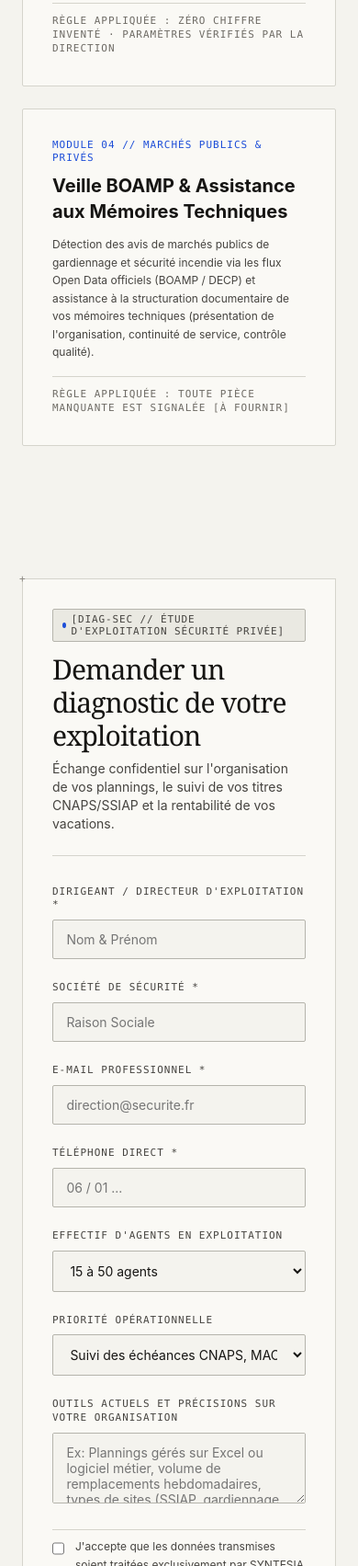
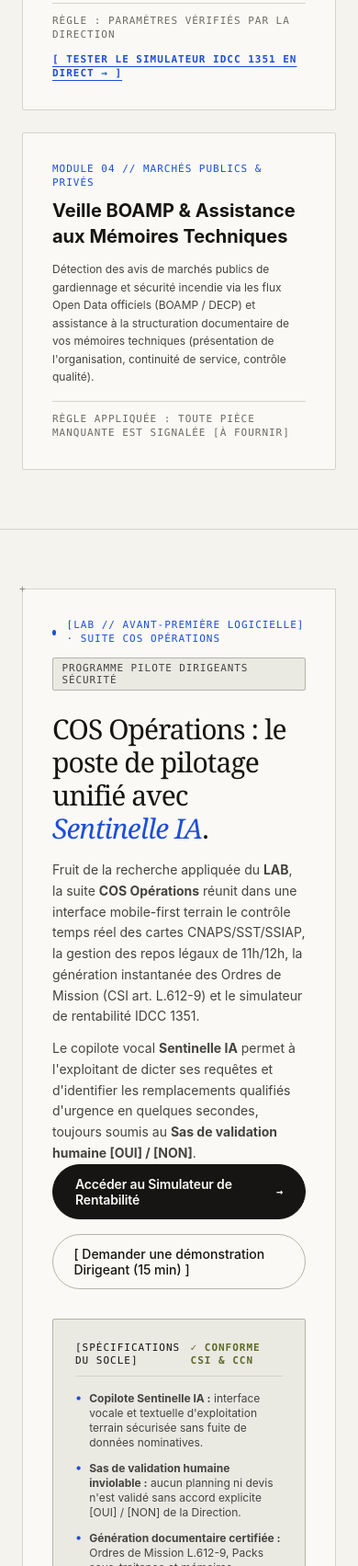
Before and after one commit to naitconv-web/agia-infrastructure, a plain HTML site: page sites/france/securite-privee/index.html in a window 390 px wide. Shown: the part 4570-6273 px from the top of the page at 92% size. Drawn offline with Linux system fonts and the light colour scheme.

Commit message:
feat(securite-privee): integrate COS Operations preview, Sentinelle IA, and live simulator CTA

```diff
--- a/sites/france/securite-privee/index.html
+++ b/sites/france/securite-privee/index.html
@@ -53,6 +53,7 @@
         <a href="#sous-metiers" class="hover:text-[#161513] transition">Sous-Métiers</a>
         <a href="#enjeux" class="hover:text-[#161513] transition">Contraintes Terrain</a>
         <a href="#solutions" class="hover:text-[#161513] transition">Architecture &amp; Modules</a>
+        <a href="#cos-operations" class="hover:text-[#161513] transition text-[#1D4ED8] font-semibold">COS Opérations (LAB)</a>
         <a href="#audit-secu" class="hover:text-[#161513] transition">Diagnostic</a>
       </nav>
 
@@ -73,8 +74,9 @@
         <a href="#enjeux" class="py-1.5 border-b border-[#EAE9E2]">01. Quatre Repères de Conformité</a>
         <a href="#sous-metiers" class="py-1.5 border-b border-[#EAE9E2]">02. Six Spécialités Prises en Charge</a>
         <a href="#solutions" class="py-1.5 border-b border-[#EAE9E2] font-semibold">03. Quatre Modules d'Ingénierie</a>
-        <a href="#audit-secu" class="py-1.5 border-b border-[#EAE9E2]">04. Demander un Diagnostic</a>
-        <a href="../../shared/mentions-legales-confidentialite.html" class="py-1.5 border-b border-[#EAE9E2] text-[#6E6B65]">05. Mentions Légales &amp; RGPD</a>
+        <a href="#cos-operations" class="py-1.5 border-b border-[#EAE9E2] text-[#1D4ED8] font-semibold">04. Avant-première COS Opérations</a>
+        <a href="#audit-secu" class="py-1.5 border-b border-[#EAE9E2]">05. Demander un Diagnostic</a>
+        <a href="../../shared/mentions-legales-confidentialite.html" class="py-1.5 border-b border-[#EAE9E2] text-[#6E6B65]">06. Mentions Légales &amp; RGPD</a>
       </div>
     </nav>
   </header>
@@ -214,8 +216,11 @@
           <p class="text-xs text-[#464440] leading-relaxed mb-4">
             Avant toute remise de devis à un donneur d'ordre, calcul déterministe du coût horaire complet (taux de base conventionnel, charges, heures de nuit, dimanches, fériés, primes de panier/habillage) après validation explicite des paramètres de coûts par le dirigeant.
           </p>
-          <div class="font-mono-mark text-[#6E6B65] border-t border-[#D5D4CC] pt-3">
-            RÈGLE APPLIQUÉE : ZÉRO CHIFFRE INVENTÉ &middot; PARAMÈTRES VÉRIFIÉS PAR LA DIRECTION
+          <div class="flex flex-wrap items-center justify-between gap-3 border-t border-[#D5D4CC] pt-3">
+            <span class="font-mono-mark text-[#6E6B65]">RÈGLE : PARAMÈTRES VÉRIFIÉS PAR LA DIRECTION</span>
+            <a href="https://naitconv-web.github.io/cos-operations-simulateur/#simulateur" target="_blank" rel="noopener noreferrer" class="font-mono-mark text-[#1D4ED8] hover:text-[#161513] font-semibold underline underline-offset-4">
+              [ Tester le simulateur IDCC 1351 en direct &rarr; ]
+            </a>
           </div>
         </div>
 
@@ -227,6 +232,73 @@
           </p>
           <div class="font-mono-mark text-[#6E6B65] border-t border-[#D5D4CC] pt-3">
             RÈGLE APPLIQUÉE : TOUTE PIÈCE MANQUANTE EST SIGNALÉE [À FOURNIR]
+          </div>
+        </div>
+      </div>
+    </section>
+
+    <!-- Avant-première : Suite COS Opérations & Copilote Sentinelle IA (LAB) -->
+    <section id="cos-operations" class="max-w-7xl mx-auto px-6 py-16 border-t border-[#D5D4CC]">
+      <div class="syn-frame syn-corner-tl syn-corner-br p-8 sm:p-12 bg-[#FAF9F5]">
+        <div class="flex flex-wrap items-center justify-between gap-3 mb-6">
+          <div class="flex items-center space-x-3">
+            <span class="syn-dot-blue"></span>
+            <span class="font-mono-mark text-[#1D4ED8]">[LAB // AVANT-PREMIÈRE LOGICIELLE] &middot; SUITE COS OPÉRATIONS</span>
+          </div>
+          <span class="syn-tag">PROGRAMME PILOTE DIRIGEANTS SÉCURITÉ</span>
+        </div>
+
+        <div class="grid grid-cols-1 lg:grid-cols-12 gap-8 items-center">
+          <div class="lg:col-span-7">
+            <h2 class="font-editorial text-3xl sm:text-5xl text-[#161513]">
+              COS Opérations : le poste de pilotage unifié avec <span class="font-editorial-italic text-[#1D4ED8]">Sentinelle IA</span>.
+            </h2>
+            <p class="mt-4 text-sm text-[#464440] leading-relaxed">
+              Fruit de la recherche appliquée du <b>LAB</b>, la suite <b>COS Opérations</b> réunit dans une interface mobile-first terrain le contrôle temps réel des cartes CNAPS/SST/SSIAP, la gestion des repos légaux de 11h/12h, la génération instantanée des Ordres de Mission (CSI art. L.612-9) et le simulateur de rentabilité IDCC 1351.
+            </p>
+            <p class="mt-3 text-sm text-[#464440] leading-relaxed">
+              Le copilote vocal <b>Sentinelle IA</b> permet à l'exploitant de dicter ses requêtes et d'identifier les remplacements qualifiés d'urgence en quelques secondes, toujours soumis au <b>Sas de validation humaine [OUI] / [NON]</b>.
+            </p>
+
+            <div class="mt-8 flex flex-wrap items-center gap-4">
+              <a href="https://naitconv-web.github.io/cos-operations-simulateur/#simulateur" target="_blank" rel="noopener noreferrer" class="syn-btn-primary">
+                <span>Accéder au Simulateur de Rentabilité</span>
+                <span class="font-mono text-xs">&rarr;</span>
+              </a>
+              <a href="#audit-secu" class="syn-btn-secondary">
+                <span>[ Demander une démonstration Dirigeant (15 min) ]</span>
+              </a>
+            </div>
+          </div>
+
+          <div class="lg:col-span-5">
+            <div class="syn-card p-6 bg-[#EAE9E2] border-[#B5B4AC]">
+              <div class="font-mono-mark text-[#161513] mb-4 pb-2 border-b border-[#D5D4CC] flex justify-between items-center">
+                <span>[SPÉCIFICATIONS DU SOCLE]</span>
+                <span class="text-[#5C6B28] font-bold">&check; CONFORME CSI &amp; CCN</span>
+              </div>
+              <ul class="space-y-3 text-xs text-[#464440]">
+                <li class="flex items-start gap-2">
+                  <span class="font-mono text-[#1D4ED8] font-bold">&bull;</span>
+                  <span><b>Copilote Sentinelle IA :</b> interface vocale et textuelle d'exploitation terrain sécurisée sans fuite de données nominatives.</span>
+                </li>
+                <li class="flex items-start gap-2">
+                  <span class="font-mono text-[#1D4ED8] font-bold">&bull;</span>
+                  <span><b>Sas de validation humaine inviolable :</b> aucun planning ni devis n'est validé sans accord explicite [OUI] / [NON] de la Direction.</span>
+                </li>
+                <li class="flex items-start gap-2">
+                  <span class="font-mono text-[#1D4ED8] font-bold">&bull;</span>
+                  <span><b>Génération documentaire certifiée :</b> Ordres de Mission L.612-9, Packs sous-traitance et mémoires techniques BOAMP Avenant n° 2.</span>
+                </li>
+                <li class="flex items-start gap-2">
+                  <span class="font-mono text-[#1D4ED8] font-bold">&bull;</span>
+                  <span><b>Hébergement souverain UE :</b> Données multi-tenant cloisonnées et politique stricte RGPD art. 28 avec purge sous 30 jours.</span>
+                </li>
+              </ul>
+              <div class="mt-5 pt-3 border-t border-[#D5D4CC] text-[11px] font-mono text-[#6E6B65]">
+                Périmètre strict : aide bureautique et décisionnelle B2B (hors activités réglementées CNAPS art. L.611-1 CSI).
+              </div>
+            </div>
           </div>
         </div>
       </div>
```
